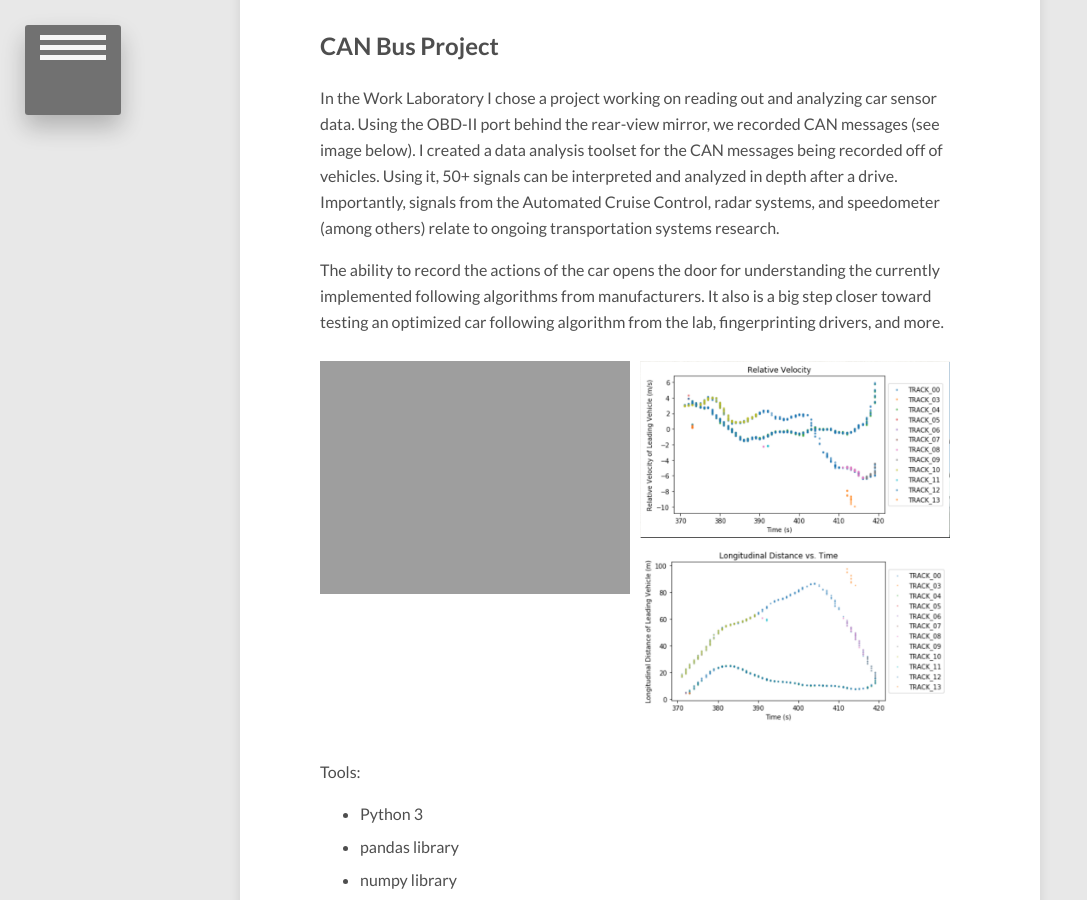
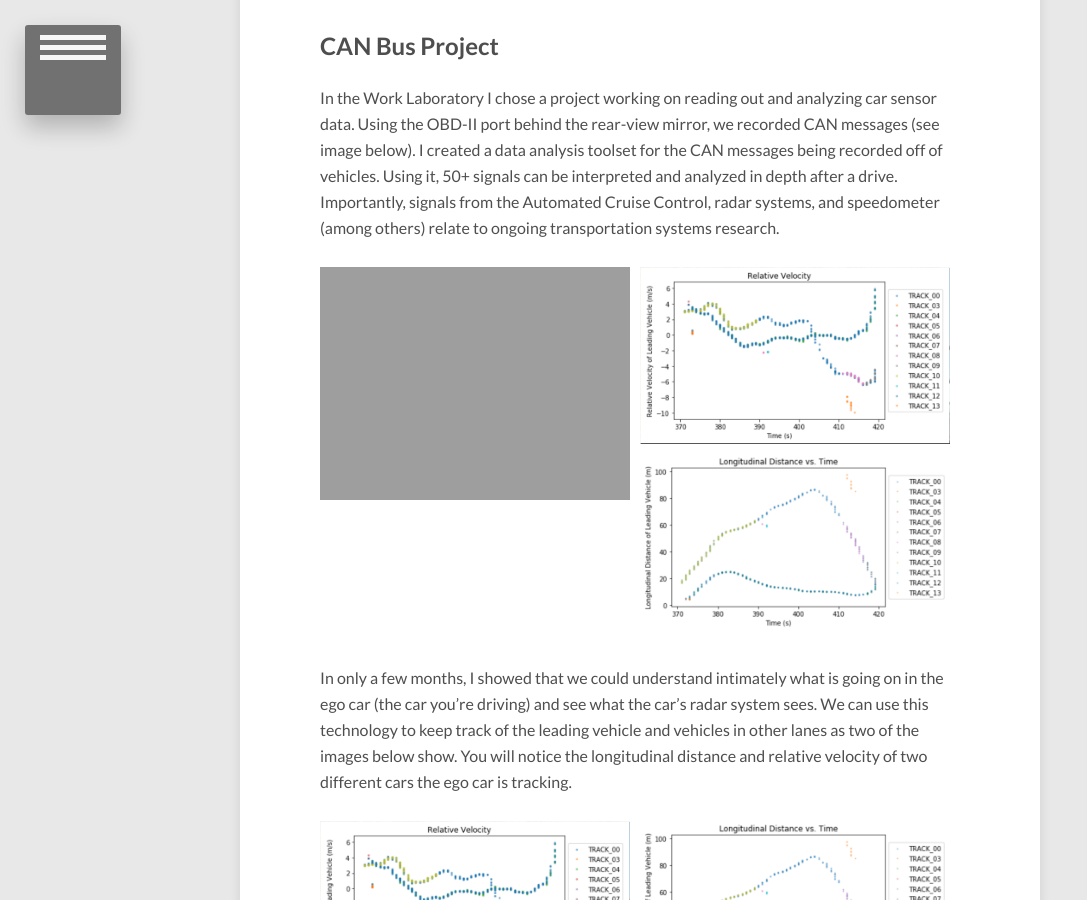
Before and after one commit to MatthewNice/MatthewNice.github.io, a Jekyll site: the page built from research/index.md, in a window 1280 px wide and 900 px high, scrolled down 629 px. Shown: the whole window, without its empty margins (0-1087 px from the left). Built offline with Jekyll 4.4.1, drawn with Linux system fonts in a browser that asks for light colours; nearby versions of some CDN libraries.

Commit message:
updating vanderbilt research

```diff
--- a/research/index.md
+++ b/research/index.md
@@ -10,14 +10,19 @@
 ## CAN Bus Project
 In the Work Laboratory I chose a project working on reading out and analyzing car sensor data. Using the OBD-II port behind the rear-view mirror, we recorded CAN messages (see image below). I created a data analysis toolset for the CAN messages being recorded off of vehicles. Using it, 50+ signals can be interpreted and analyzed in depth after a drive. Importantly, signals from the Automated Cruise Control, radar systems, and speedometer (among others) relate to ongoing transportation systems research.
 
-The ability to record the actions of the car opens the door for understanding the currently implemented following algorithms from manufacturers. It also is a big step closer toward testing an optimized car following algorithm from the lab, fingerprinting drivers, and more.
-
 <figure class = "half">
 	<a href="{{ site.url }}/images/panda.jpeg"><img src="{{ site.url }}/images/panda.jpeg" alt=""></a>
   <a href="{{ site.url }}/images/relVel2.png"><img src="{{ site.url }}/images/relVel2.png" alt=""></a>
   <a href="{{ site.url }}/images/longdist2.png"><img src="{{ site.url }}/images/longdist2.png" alt=""></a>
 </figure>
 
+In only a few months, I showed that we could understand intimately what is going on in the ego car (the car you're driving) and see what the car's radar system sees. We can use this technology to keep track of the leading vehicle and vehicles in other lanes as two of the images below show. You will notice the longitudinal distance and relative velocity of two different cars the ego car is tracking.
+
+<figure class = "half">
+  <a href="{{ site.url }}/images/relVel2.png"><img src="{{ site.url }}/images/relVel2.png" alt=""></a>
+  <a href="{{ site.url }}/images/longdist2.png"><img src="{{ site.url }}/images/longdist2.png" alt=""></a>
+  <a href="{{ site.url }}/images/all_track.png"><img src="{{ site.url }}/images/all_track.png" alt=""></a>
+</figure>
 
 Tools:
 * Python 3
```
Also changed, not shown: images/all_track.png (added).
